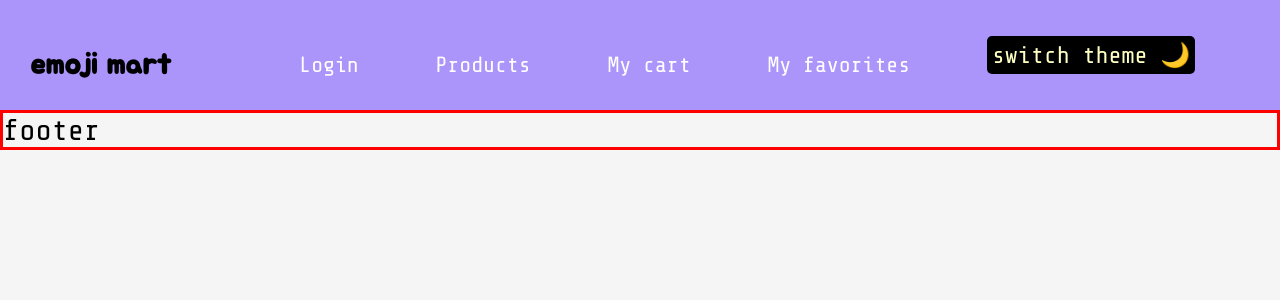
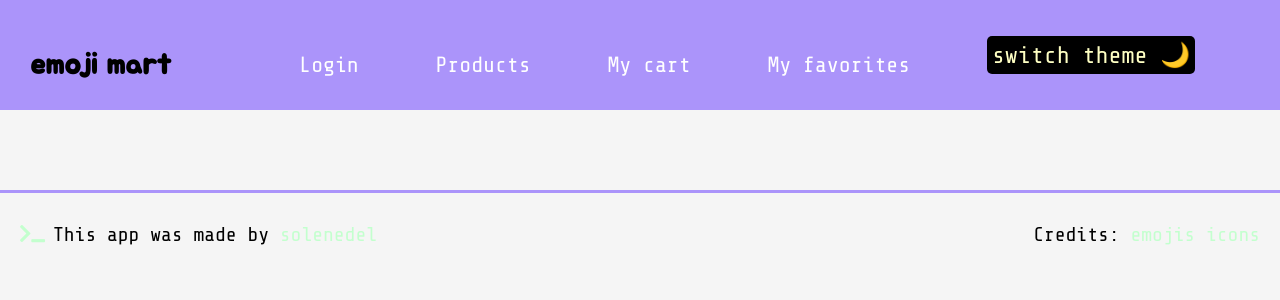
Before and after one commit to solenedel/emoji-mart, a React (Create React App) app: page /favs in a window 1280 px wide. Shown: the top 300 px of the page. Built offline with nearby package versions, Linux system fonts and the light colour scheme; a web font is replaced by a local one.

Commit message:
add credits to footer

```diff
--- a/src/components/Footer.js
+++ b/src/components/Footer.js
@@ -1,7 +1,29 @@
 import React from "react";
 
 const Footer = ({ className }) => {
-  return <footer className={className}>footer</footer>;
+  return (
+    <footer className={className}>
+      <div>
+        {" "}
+        <i className="fas fa-terminal" />
+        This app was made by{" "}
+        <a href="https://github.com/solenedel" target="_blank" rel="noreferrer">
+          solenedel
+        </a>
+      </div>
+      <div className="credits">
+        Credits:
+        <a href="https://emojipedia.org/" target="_blank" rel="noreferrer">
+          {" "}
+          emojis
+        </a>
+        <a href="https://fontawesome.com/" target="_blank" rel="noreferrer">
+          {" "}
+          icons
+        </a>
+      </div>
+    </footer>
+  );
 };
 
 export default Footer;
--- a/src/components/styled/Footer.style.js
+++ b/src/components/styled/Footer.style.js
@@ -2,5 +2,38 @@ import styled from "styled-components";
 import Footer from "../Footer";
 
 export const StyledFooter = styled(Footer)`
-  border: solid red 3px;
+  border-top: solid #ab94fa 3.5px;
+  height: 100px;
+  position: static;
+  margin-top: 10vh;
+  padding: 20px;
+  display: flex;
+  flex-direction: column;
+
+  & a,
+  a:visited {
+    color: #c3ffce;
+  }
+
+  & a:hover {
+    color: #ffc3f4;
+  }
+
+  & div,
+  a {
+    font-size: 20px;
+    margin-bottom: 10px;
+  }
+
+  & i {
+    font-size: 20px;
+    margin-right: 8px;
+    color: #c3ffce;
+  }
+
+  @media screen and (min-width: 800px) {
+    padding-top: 30px;
+    flex-direction: row;
+    justify-content: space-between;
+  }
 `;
```
